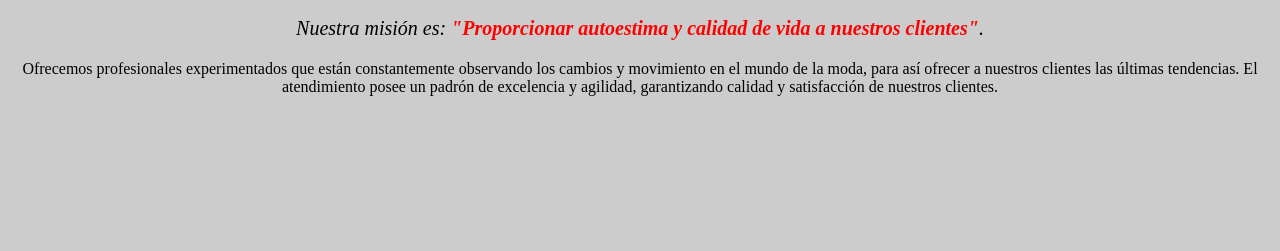
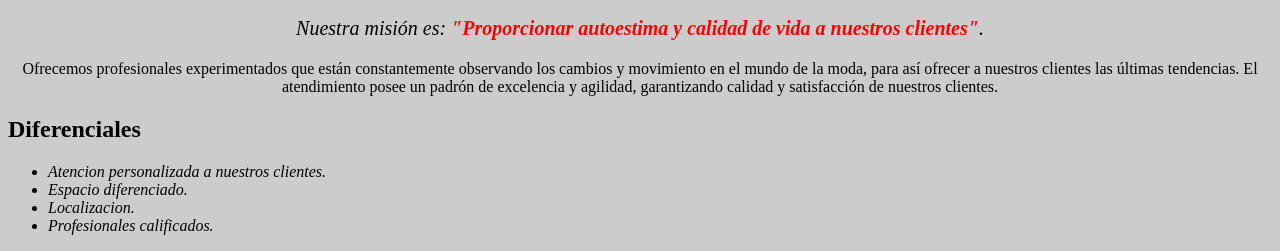
Before and after one commit to CarlosRRamos/AluraHTML, a plain HTML site: page index.html in a window 1280 px wide. Shown: the part 605-856 px from the top of the page. Before the commit the page ends 800 px from the top, so only its background shows below. Drawn offline with Linux system fonts and the light colour scheme.

Commit message:
se agrego una lista y se le dio estilo

```diff
--- a/index.html
+++ b/index.html
@@ -18,13 +18,21 @@
         su cabello y barba. Fundada en 2020, la Barbería Alura ya es destaque en la ciudad y conquista nuevos clientes
         diariamente.</p>
 
-        <p id="mision"><em>Nuestra misión es: <strong>"Proporcionar autoestima y calidad de vida a nuestros clientes"</strong>.</em></p>
+    <p id="mision"><em>Nuestra misión es: <strong>"Proporcionar autoestima y calidad de vida a nuestros
+                clientes"</strong>.</em></p>
 
     <p>Ofrecemos profesionales experimentados que están constantemente observando los cambios y movimiento en el mundo
         de la
         moda, para así ofrecer a nuestros clientes las últimas tendencias. El atendimiento posee un padrón de excelencia
         y
         agilidad, garantizando calidad y satisfacción de nuestros clientes. </p>
+    <h2>Diferenciales</h2>
+    <ul>
+        <li class="items"> Atencion personalizada a nuestros clientes.</li>
+        <li class="items"> Espacio diferenciado.</li>
+        <li class="items">Localizacion. </li>
+        <li class="items">Profesionales calificados.</li>
+    </ul>
 
 </body>
 
--- a/style.css
+++ b/style.css
@@ -23,3 +23,7 @@ em strong {
 #mision{
     font-size: 20px;
 }
+
+.items{
+    font-style: italic;
+}
```
Lines whose indentation alone changed are shown as unchanged.
